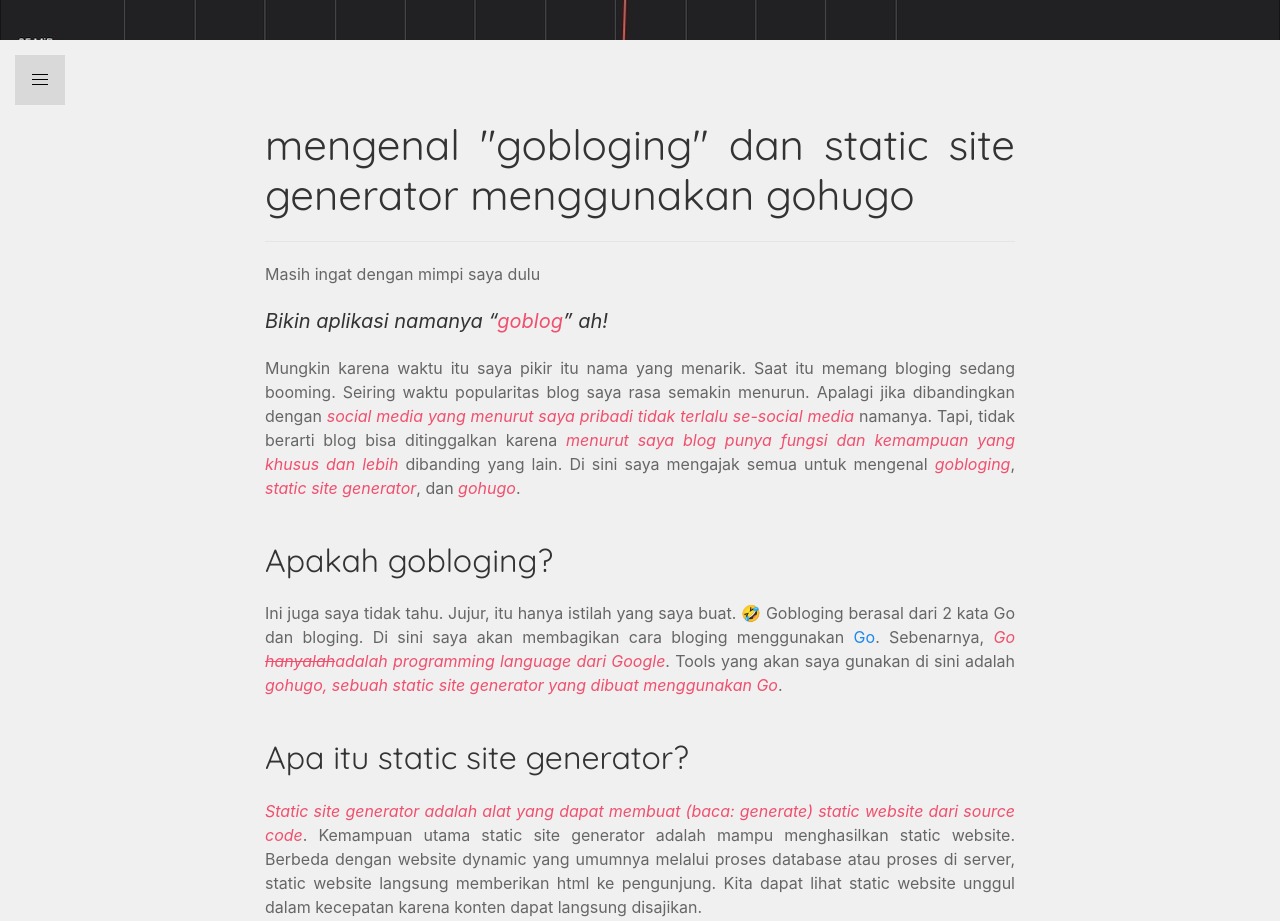
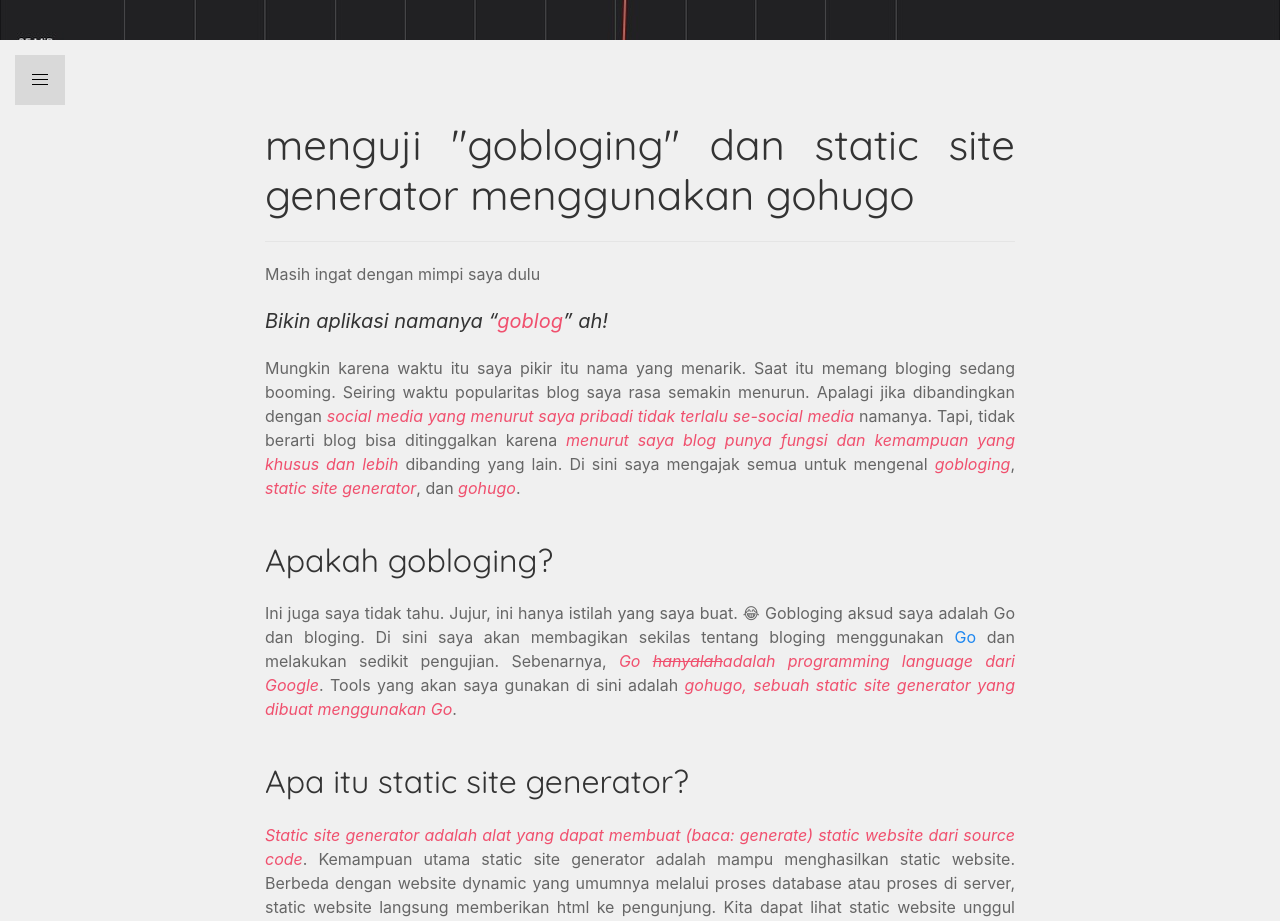
Before and after one commit to egiathamaershada/blog, a plain HTML site: page posts/gobloging/index.html in a window 1280 px wide. Shown: the part 320-1241 px from the top of the page. Drawn offline with nearby package versions, Linux system fonts and the light colour scheme.

Commit message:
fix style

```diff
--- a/categories/golang/index.xml
+++ b/categories/golang/index.xml
@@ -11,7 +11,7 @@
 
 
     <item>
-      <title>mengenal &#34;gobloging&#34; dan static site generator menggunakan gohugo</title>
+      <title>menguji &#34;gobloging&#34; dan static site generator menggunakan gohugo</title>
       <link>https://egiathamaershada.github.io/blog/posts/gobloging/</link>
       <pubDate>Sat, 04 Aug 2018 20:29:54 +0700</pubDate>
 
--- a/css/style.css
+++ b/css/style.css
@@ -73,3 +73,8 @@
 .e-display-inline-block {
     display: inline-block !important;
 }
+
+.e-justify-distribute,
+.e-justify-distribute p {
+    text-justify: distribute !important;
+}
--- a/index.xml
+++ b/index.xml
@@ -11,7 +11,7 @@
 
 
     <item>
-      <title>mengenal &#34;gobloging&#34; dan static site generator menggunakan gohugo</title>
+      <title>menguji &#34;gobloging&#34; dan static site generator menggunakan gohugo</title>
       <link>https://egiathamaershada.github.io/blog/posts/gobloging/</link>
       <pubDate>Sat, 04 Aug 2018 20:29:54 +0700</pubDate>
 
--- a/posts/gobloging/index.html
+++ b/posts/gobloging/index.html
@@ -3,7 +3,7 @@
     <head><meta charset="utf-8">
 <meta http-equiv="X-UA-Compatible" content="IE=edge,chrome=1">
 
-<title>ethers  | mengenal &#34;gobloging&#34; dan static site generator menggunakan gohugo</title>
+<title>ethers  | menguji &#34;gobloging&#34; dan static site generator menggunakan gohugo</title>
 <meta name="HandheldFriendly" content="True">
 <meta name="MobileOptimized" content="320">
 
@@ -42,7 +42,7 @@
             <meta property="og:image" content="https://egiathamaershada.github.io/blog/images/gobloging-grafana-test-memory.jpg" />
 
 
-<meta property="og:title" content="mengenal &#34;gobloging&#34; dan static site generator menggunakan gohugo" />
+<meta property="og:title" content="menguji &#34;gobloging&#34; dan static site generator menggunakan gohugo" />
 <meta property="og:description" content="Gobloging, bloging menggunakan Go. Memanfaatkan gohugo Go static site generator, The world’s fastest framework for building websites" />
 <meta property="og:type" content="article" />
 <meta property="og:url" content="https://egiathamaershada.github.io/blog/posts/gobloging/" />
@@ -63,19 +63,19 @@
 
 
 
-<meta itemprop="name" content="mengenal &#34;gobloging&#34; dan static site generator menggunakan gohugo">
+<meta itemprop="name" content="menguji &#34;gobloging&#34; dan static site generator menggunakan gohugo">
 <meta itemprop="description" content="Gobloging, bloging menggunakan Go. Memanfaatkan gohugo Go static site generator, The world’s fastest framework for building websites">
 
 
 <meta itemprop="datePublished" content="2018-08-04T20:29:54&#43;07:00" />
 <meta itemprop="dateModified" content="2018-08-04T20:29:54&#43;07:00" />
-<meta itemprop="wordCount" content="937">
+<meta itemprop="wordCount" content="941">
 
 
 
 <meta itemprop="keywords" content="test," />
 <meta name="twitter:card" content="summary"/>
-<meta name="twitter:title" content="mengenal &#34;gobloging&#34; dan static site generator menggunakan gohugo"/>
+<meta name="twitter:title" content="menguji &#34;gobloging&#34; dan static site generator menggunakan gohugo"/>
 <meta name="twitter:description" content="Gobloging, bloging menggunakan Go. Memanfaatkan gohugo Go static site generator, The world’s fastest framework for building websites"/>
 
 
@@ -124,8 +124,8 @@
 </div></div>
     </div>
 
-<div id="post" class="uk-container uk-container-xsmall uk-margin-medium-bottom uk-text-justify uk-text-break">
-    <h1>mengenal &#34;gobloging&#34; dan static site generator menggunakan gohugo</h1>
+<div id="post" class="uk-container uk-container-xsmall uk-margin-medium-bottom uk-text-break uk-text-justify e-justify-distribute">
+    <h1>menguji &#34;gobloging&#34; dan static site generator menggunakan gohugo</h1>
     <hr>
 
 
@@ -140,7 +140,7 @@
 
 <h2 id="apakah-gobloging">Apakah gobloging?</h2>
 
-<p>Ini juga saya tidak tahu. Jujur, itu hanya istilah yang saya buat. 🤣 Gobloging berasal dari 2 kata Go dan bloging. Di sini saya akan membagikan cara bloging menggunakan <a href="https://golang.org/">Go</a>. Sebenarnya, <em>Go <del>hanyalah</del>adalah programming language dari Google</em>. Tools yang akan saya gunakan di sini adalah <em>gohugo, sebuah static site generator yang dibuat menggunakan Go</em>.</p>
+<p>Ini juga saya tidak tahu. Jujur, ini hanya istilah yang saya buat. 😂 Gobloging aksud saya adalah Go dan bloging. Di sini saya akan membagikan sekilas tentang bloging menggunakan <a href="https://golang.org/">Go</a> dan melakukan sedikit pengujian. Sebenarnya, <em>Go <del>hanyalah</del>adalah programming language dari Google</em>. Tools yang akan saya gunakan di sini adalah <em>gohugo, sebuah static site generator yang dibuat menggunakan Go</em>.</p>
 
 <h2 id="apa-itu-static-site-generator">Apa itu static site generator?</h2>
 
--- a/posts/index.xml
+++ b/posts/index.xml
@@ -11,7 +11,7 @@
 
 
     <item>
-      <title>mengenal &#34;gobloging&#34; dan static site generator menggunakan gohugo</title>
+      <title>menguji &#34;gobloging&#34; dan static site generator menggunakan gohugo</title>
       <link>https://egiathamaershada.github.io/blog/posts/gobloging/</link>
       <pubDate>Sat, 04 Aug 2018 20:29:54 +0700</pubDate>
 
```
Also changed, not shown: categories/golang/index.html (+1 -1 lines), posts/index.html (+1 -1 lines), posts/markdown-test/index.html (+1 -1 lines), tags/test/index.html (+1 -1 lines), tags/test/index.xml (+1 -1 lines).
